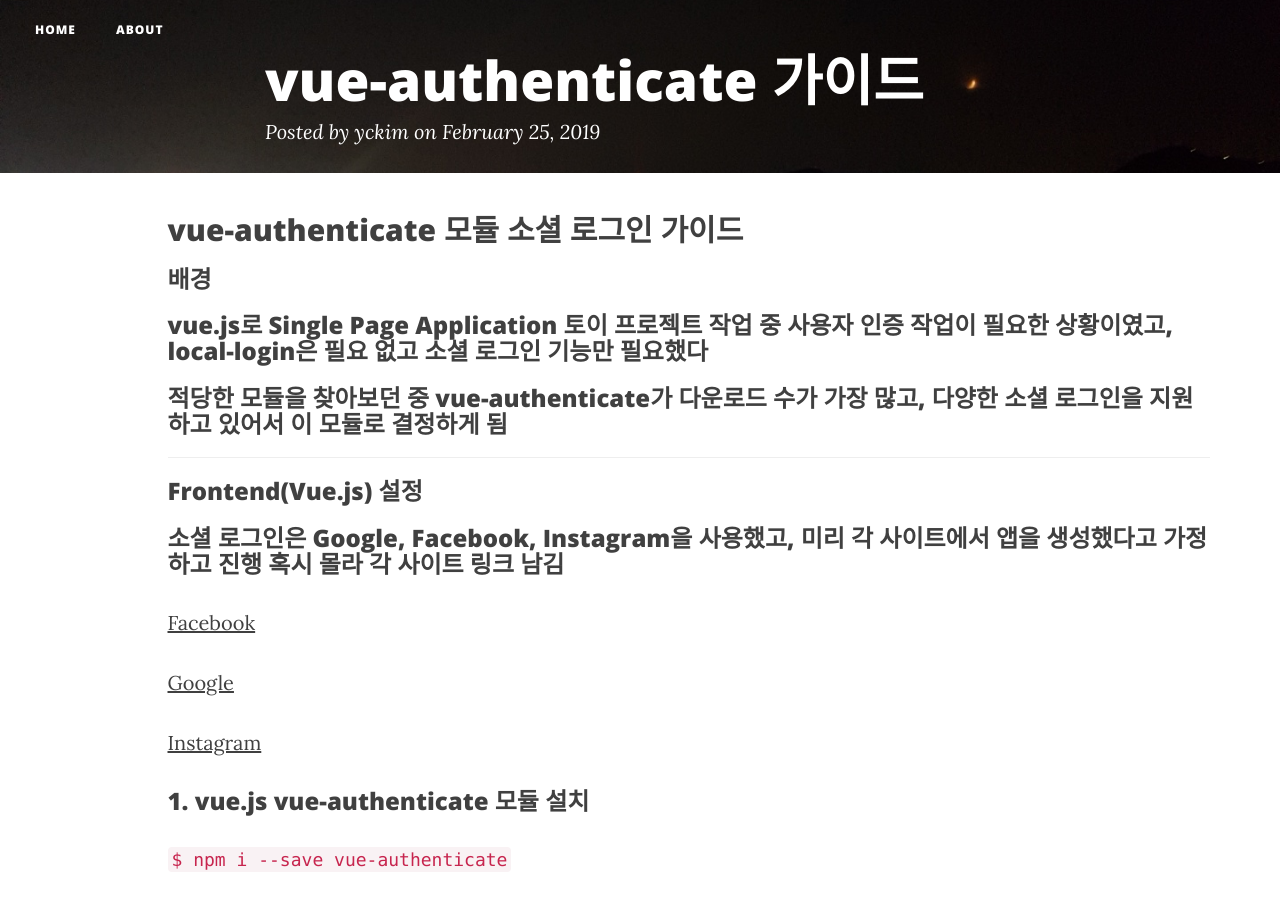
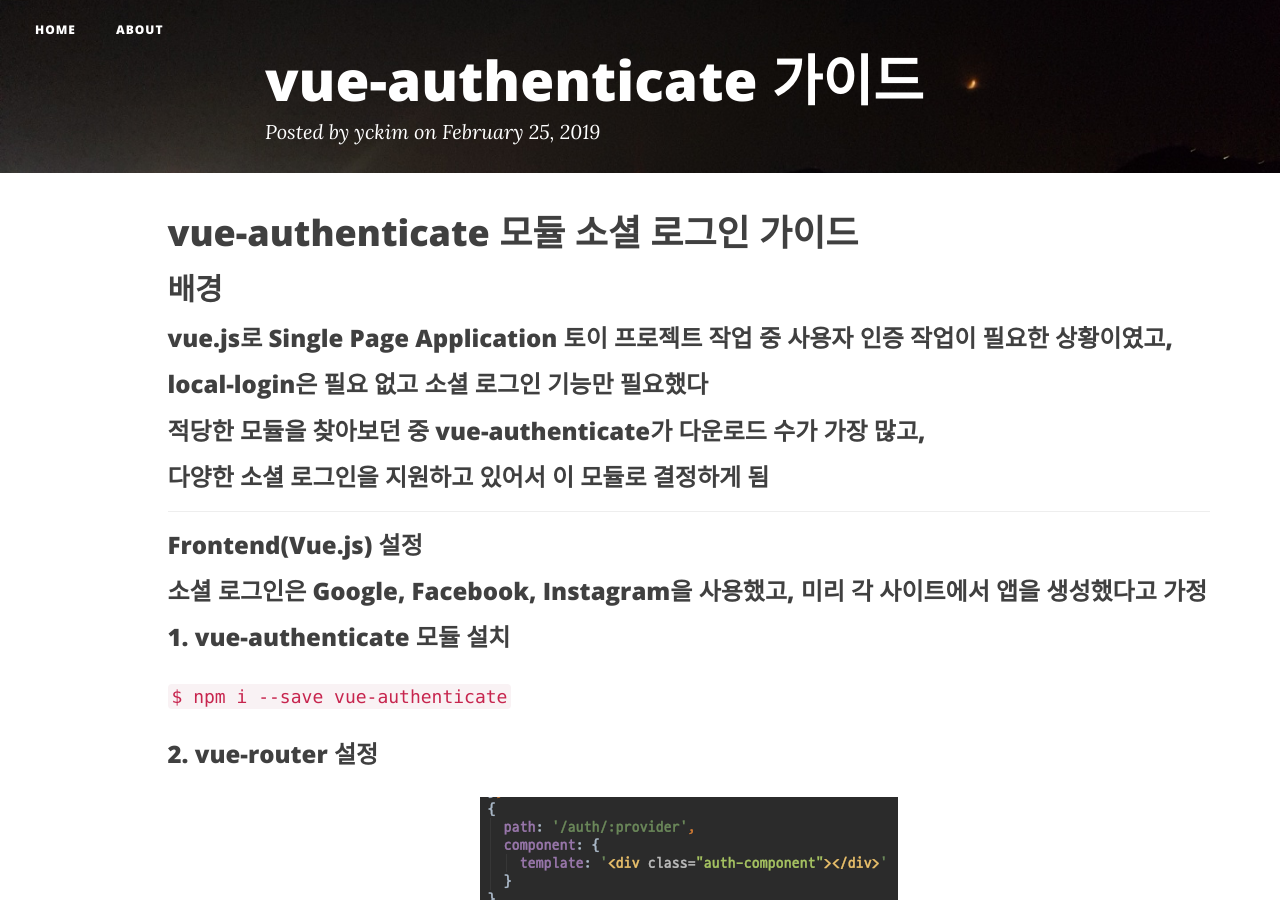
Before and after one commit to kimyeong-chae/kimyeong-chae.github.io, a Jekyll site: the page built from _posts/vuejs/2019-02-26-vue-authenticate-guide.md, in a window 1280 px wide and 900 px high. Built offline with Jekyll 4.4.1, drawn with Linux system fonts in a browser that asks for light colours; nearby versions of some CDN libraries; comment, search, counter and statistics services are not loaded.

Commit message:
modify post

````diff
--- a/_posts/vuejs/2019-02-26-vue-authenticate-guide.md
+++ b/_posts/vuejs/2019-02-26-vue-authenticate-guide.md
@@ -6,34 +6,35 @@ categories: vuejs
 author : yckim
 ---
 
-## vue-authenticate 모듈 소셜 로그인 가이드
+# vue-authenticate 모듈 소셜 로그인 가이드
 
-### 배경
+## 배경
+
+### vue.js로 Single Page Application 토이 프로젝트 작업 중 사용자 인증 작업이 필요한 상황이였고,
+
+### local-login은 필요 없고 소셜 로그인 기능만 필요했다
 
 
-### vue.js로 Single Page Application 토이 프로젝트 작업 중 사용자 인증 작업이 필요한 상황이였고, local-login은 필요 없고 소셜 로그인 기능만 필요했다
+### 적당한 모듈을 찾아보던 중 vue-authenticate가 다운로드 수가 가장 많고,
 
+### 다양한 소셜 로그인을 지원하고 있어서 이 모듈로 결정하게 됨
 
-### 적당한 모듈을 찾아보던 중 vue-authenticate가 다운로드 수가 가장 많고, 다양한 소셜 로그인을 지원하고 있어서 이 모듈로 결정하게 됨
-
------
+_ _ _
 
 ### Frontend(Vue.js) 설정
 
 
-### 소셜 로그인은 Google, Facebook, Instagram을 사용했고, 미리 각 사이트에서 앱을 생성했다고 가정 하고 진행 **혹시 몰라 각 사이트 링크 남김**
-[Facebook](https://developers.facebook.com/apps/)
+### 소셜 로그인은 Google, Facebook, Instagram을 사용했고, 미리 각 사이트에서 앱을 생성했다고 가정
 
-[Google](https://console.developers.google.com/apis/)
 
-[Instagram](https://www.instagram.com/developer/clients/manage/)
 
-### 1. vue.js vue-authenticate 모듈 설치
+### 1. vue-authenticate 모듈 설치
 `$ npm i --save vue-authenticate`
 
 
 ### 2. vue-router 설정
 ![1](/img/post/20190226/2.png )
+
 ### vue-router 가장 하단에 추가함
 
 
@@ -48,6 +49,7 @@ author : yckim
 
 
 ### 5. 적절한 태그에 위의 method 호출하게 수정
+
 ```
 <div @click="authenticate('google')">
 <div @click="authenticate('facebook')">
@@ -57,7 +59,7 @@ author : yckim
 
 ### 이것으로 Vue.js(Frontend) 설정은 끝났다
 
----
+_ _ _
 
 ## Backend(Node + Express) 설정
 
````
